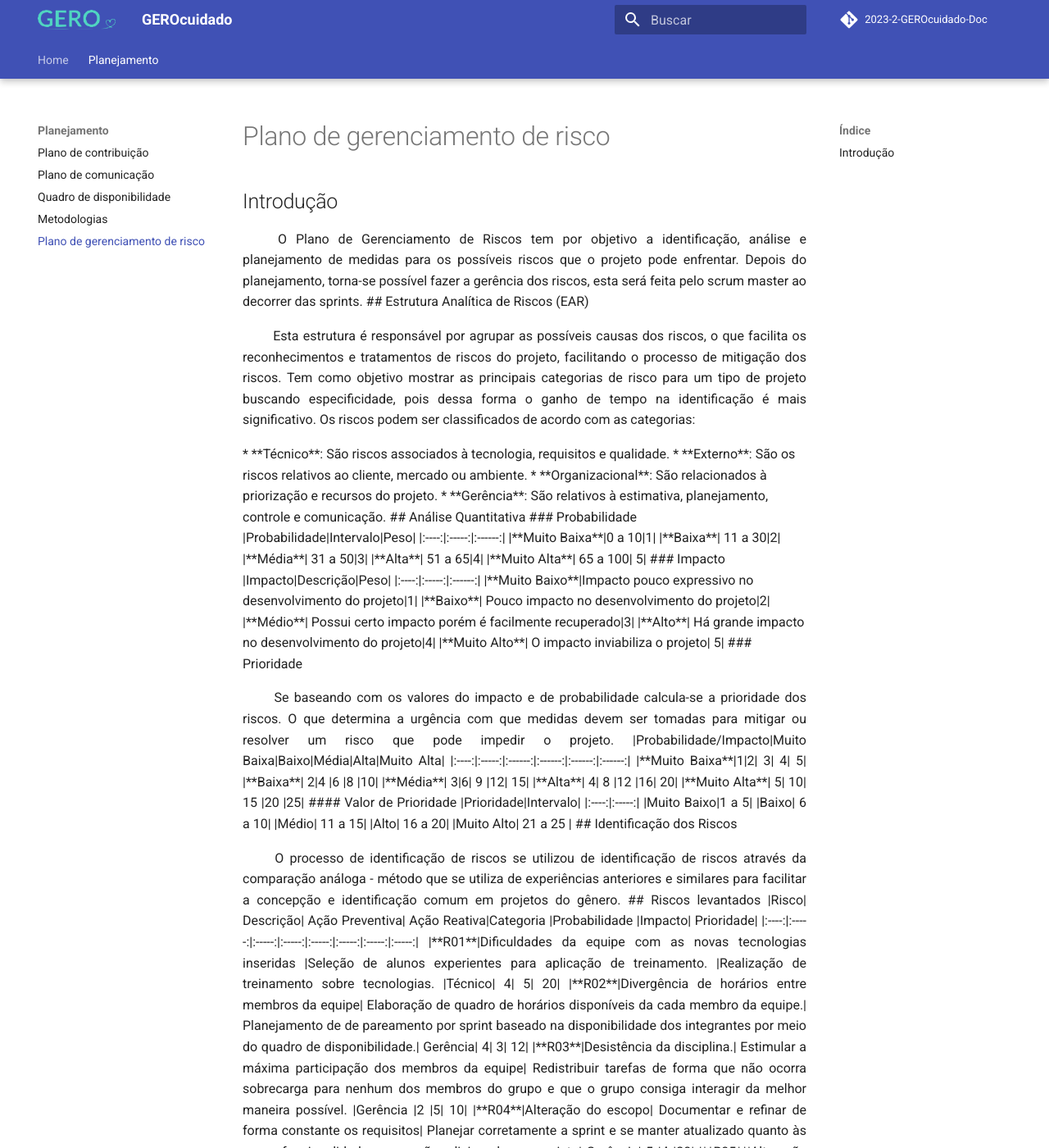
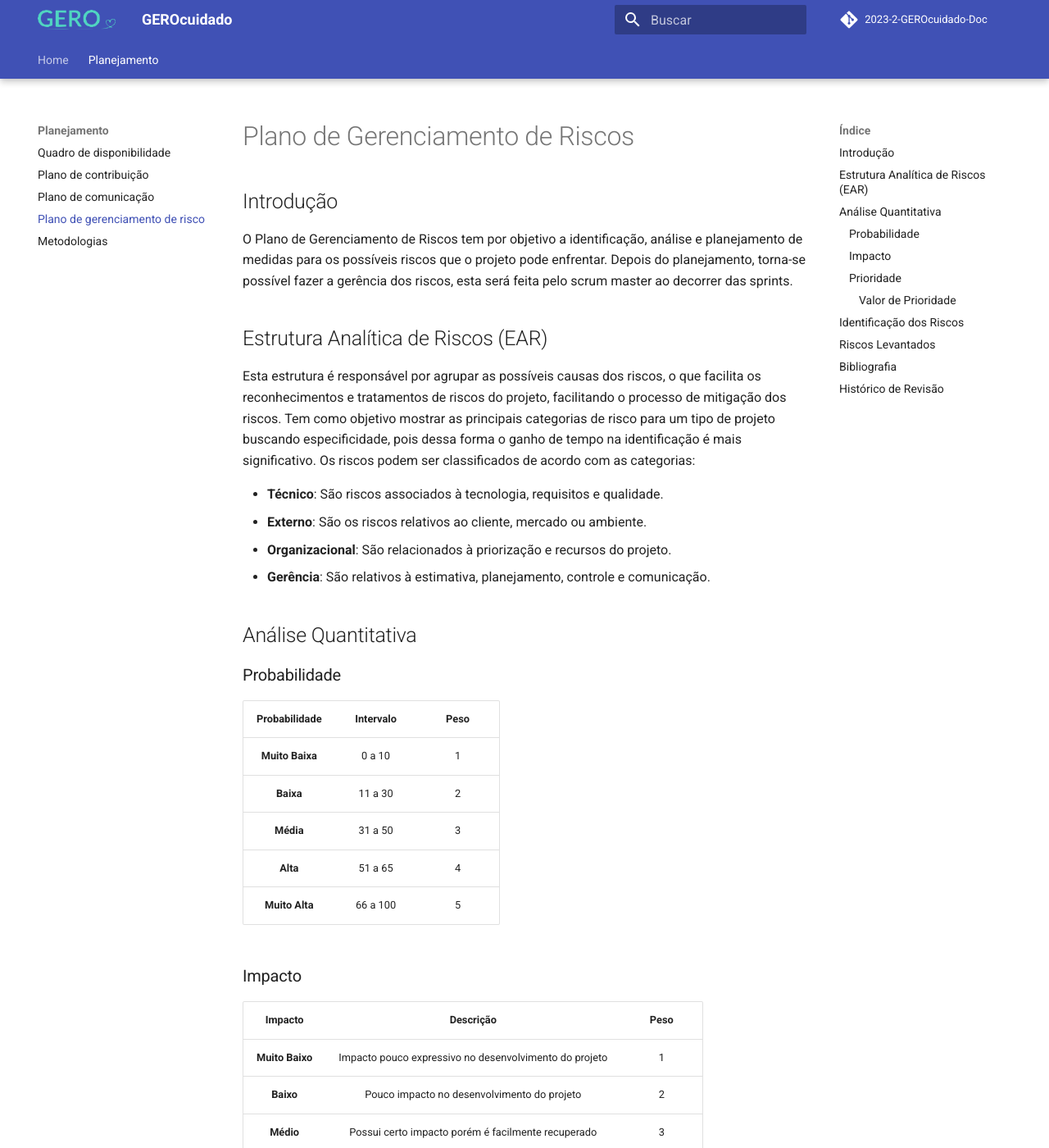
Before and after one commit to fga-eps-mds/2023-2-GEROcuidado-Doc, an MkDocs documentation site: the page built from docs/planejamento/gerenciamento_de_riscos.md, in a window 1280 px wide and 1400 px high. Shown: the whole window at 82% size. Built offline with MkDocs 1.6.1 and Material for MkDocs 9.7.7, drawn with Linux system fonts in a browser that asks for light colours; comment, search, counter and statistics services are not loaded; some of the changed text lies outside the part shown.

Commit message:
Corrige a pagina de gerenciamento de risco

```diff
--- a/docs/planejamento/gerenciamento_de_riscos.md
+++ b/docs/planejamento/gerenciamento_de_riscos.md
@@ -1,9 +1,12 @@
+# Plano de Gerenciamento de Riscos
+
 ## Introdução
-<p align="justify"> &emsp;&emsp; O Plano de Gerenciamento de Riscos tem por objetivo a identificação, análise e planejamento de medidas para os possíveis riscos que o projeto pode enfrentar. Depois do planejamento, torna-se possível fazer a gerência dos riscos, esta será feita pelo scrum master ao decorrer das sprints.
+
+O Plano de Gerenciamento de Riscos tem por objetivo a identificação, análise e planejamento de medidas para os possíveis riscos que o projeto pode enfrentar. Depois do planejamento, torna-se possível fazer a gerência dos riscos, esta será feita pelo scrum master ao decorrer das sprints.
 
 ## Estrutura Analítica de Riscos (EAR)
 
-<p align="justify"> &emsp;&emsp; Esta estrutura é responsável por agrupar as possíveis causas dos riscos, o que facilita os reconhecimentos e tratamentos  de riscos do projeto, facilitando o processo de mitigação dos riscos. Tem como objetivo mostrar as principais categorias de risco para um tipo de projeto buscando especificidade, pois dessa forma o ganho de tempo na identificação é mais significativo. Os riscos podem ser classificados de acordo com as categorias: </p>
+Esta estrutura é responsável por agrupar as possíveis causas dos riscos, o que facilita os reconhecimentos e tratamentos de riscos do projeto, facilitando o processo de mitigação dos riscos. Tem como objetivo mostrar as principais categorias de risco para um tipo de projeto buscando especificidade, pois dessa forma o ganho de tempo na identificação é mais significativo. Os riscos podem ser classificados de acordo com as categorias:
 
 * **Técnico**: São riscos associados à tecnologia, requisitos e qualidade.
 * **Externo**: São os riscos relativos ao cliente, mercado ou ambiente.
@@ -14,75 +17,76 @@
 
 ### Probabilidade
 
-|Probabilidade|Intervalo|Peso|
-|:----:|:-----:|:------:|
-|**Muito Baixa**|0 a 10|1|
-|**Baixa**| 11 a 30|2|
-|**Média**| 31 a 50|3|
-|**Alta**| 51 a 65|4|
-|**Muito Alta**| 65 a 100| 5|
+| Probabilidade | Intervalo | Peso |
+|:-------------:|:---------:|:----:|
+| **Muito Baixa** | 0 a 10 | 1 |
+| **Baixa** | 11 a 30 | 2 |
+| **Média** | 31 a 50 | 3 |
+| **Alta** | 51 a 65 | 4 |
+| **Muito Alta** | 66 a 100 | 5 |
 
 ### Impacto
 
-|Impacto|Descrição|Peso|
-|:----:|:-----:|:------:|
-|**Muito Baixo**|Impacto pouco expressivo no desenvolvimento do projeto|1|
-|**Baixo**| Pouco impacto no desenvolvimento do projeto|2|
-|**Médio**| Possui certo impacto porém é facilmente recuperado|3|
-|**Alto**| Há grande impacto no desenvolvimento do projeto|4|
-|**Muito Alto**| O impacto inviabiliza o projeto| 5|
+| Impacto | Descrição | Peso |
+|:-------:|:---------:|:----:|
+| **Muito Baixo** | Impacto pouco expressivo no desenvolvimento do projeto | 1 |
+| **Baixo** | Pouco impacto no desenvolvimento do projeto | 2 |
+| **Médio** | Possui certo impacto porém é facilmente recuperado | 3 |
+| **Alto** | Há grande impacto no desenvolvimento do projeto | 4 |
+| **Muito Alto** | O impacto inviabiliza o projeto | 5 |
 
 ### Prioridade
 
-<p align="justify"> &emsp;&emsp; Se baseando com os valores do impacto e de probabilidade calcula-se a prioridade dos riscos. O que determina a urgência com que medidas devem ser tomadas para mitigar ou resolver um risco que pode impedir o projeto.
+Se baseando com os valores do impacto e de probabilidade calcula-se a prioridade dos riscos. O que determina a urgência com que medidas devem ser tomadas para mitigar ou resolver um risco que pode impedir o projeto.
 
-|Probabilidade/Impacto|Muito Baixa|Baixo|Média|Alta|Muito Alta|
-|:----:|:-----:|:------:|:------:|:------:|:------:|
-|**Muito Baixa**|1|2|	3|	4|	5|
-|**Baixa**| 2|4	|6	|8	|10|
-|**Média**| 3|6|	9	|12|	15|
-|**Alta**| 4| 8	|12	|16|	20|
-|**Muito Alta**| 5| 	10|	15	|20	|25|
+| Probabilidade/Impacto | Muito Baixa | Baixo | Média | Alta | Muito Alta |
+|:---------------------:|:-----------:|:-----:|:-----:|:---:|:---------:|
+| **Muito Baixa** | 1 | 2 | 3 | 4 | 5 |
+| **Baixa** | 2 | 4 | 6 | 8 | 10 |
+| **Média** | 3 | 6 | 9 | 12 | 15 |
+| **Alta** | 4 | 8 | 12 | 16 | 20 |
+| **Muito Alta** | 5 | 10 | 15 | 20 | 25 |
 
 #### Valor de Prioridade
 
-|Prioridade|Intervalo|
-|:----:|:-----:|
-|Muito Baixo|1 a 5|
-|Baixo| 6 a 10|
-|Médio| 11  a 15|
-|Alto| 16 a 20|
-|Muito Alto| 21 a 25 |
+| Prioridade | Intervalo |
+|:----------:|:---------:|
+| Muito Baixo | 1 a 5 |
+| Baixo | 6 a 10 |
+| Médio | 11 a 15 |
+| Alto | 16 a 20 |
+| Muito Alto | 21 a 25 |
 
 ## Identificação dos Riscos
-<p align="justify"> &emsp;&emsp; O processo de identificação de riscos se utilizou de identificação de riscos através da comparação análoga - método que se utiliza de experiências anteriores e similares para facilitar a concepção e identificação comum em projetos do gênero.
 
-## Riscos levantados
+O processo de identificação de riscos se utilizou de identificação de riscos através da comparação análoga - método que se utiliza de experiências anteriores e similares para facilitar a concepção e identificação comum em projetos do gênero.
 
-|Risco| Descrição|	Ação Preventiva|	Ação Reativa|Categoria	|Probabilidade	|Impacto|	Prioridade|
-|:----:|:-----:|:-----:|:-----:|:-----:|:-----:|:-----:|:-----:|
-|**R01**|Dificuldades da equipe com as novas tecnologias inseridas	|Seleção de alunos experientes para aplicação de treinamento.	|Realização de treinamento sobre tecnologias.	|Técnico|	4|	5|	20|
-|**R02**|Divergência de horários entre membros da equipe|	Elaboração de quadro de horários disponíveis da cada membro da equipe.|	Planejamento de de pareamento por sprint baseado na disponibilidade dos integrantes por meio do quadro de disponibilidade.|	Gerência|	4|	3|	12|
-|**R03**|Desistência da disciplina.|	Estimular a máxima participação dos membros da equipe|	Redistribuir tarefas de forma que não ocorra sobrecarga para nenhum dos membros do grupo e que o grupo consiga interagir da melhor maneira possível.	|Gerência	|2	|5|	10|
-|**R04**|Alteração do escopo|	Documentar e refinar de forma constante os requisitos|	Planejar corretamente a sprint e se manter atualizado quanto às novas funcionalidades que serão adicionadas ao projeto|	Gerência|	5	|4	|20|
-|**R05**|Alteração das tecnologias	|Definir de forma concisa o escopo do projeto	|Planejar corretamente a sprint e se manter atualizado quanto às novas funcionalidades que serão adicionadas ao projeto	|Técnico	|4	|5	|20|
-|**R06**|Presença dos membros durante Daily e Reuniões de planejamento	|Definir datas, horários e locais que sejam acessíveis a todos.|	Manter o time sempre alinhado quanto às decisões tomadas.|	Gerência|	4|	3	|12|
-|**R07**|Falta de cliente real|	Utilização de ferramentas que ajudem a levantar requisitos|	Utilização de dados levantados por usuários que sejam o público alvo do projeto.|	Externo	|5|	2	|10|
-|**R08**|Dependência entre as atividades	|Priorização das atividades	|Planejar Sprints de forma a evitar o excesso de dependências entras as issues|	Organizacional	|3|	3|	9|
-|**R09**|Baixa produtividade dos integrantes do grupo	|Motivação da equipe quanto a criação do projeto através de reuniões constantes|	Aplicação de atividades de Gamificação e lúdicas do projeto para reintegração de membros desmotivados	|Gerência|	3|	5|	15|
-|**R10**|Dificuldade de comunicação entre os membros do grupo	|Elaborar e seguir plano de comunicações|	Reuniões presenciais com a equipe para tomada de decisões	|Gerência	|3|	4|	12|
-|**R11**|Conflito entre EPS/MDS e outras disciplinas	|Realizar a validação de disponibilidade entre os membros de EPS e MDS|	Menor atribuição de tarefas para membros com disciplinas conflitantes	|Gerência	|5|	4|	20|
+## Riscos Levantados
+
+|Risco| Descrição | Ação Preventiva | Ação Reativa | Categoria | Probabilidade | Impacto | Prioridade |
+|:---:|:---------:|:--------------:|:-----------:|:---------:|:-------------:|:-------:|:----------:|
+| **R01** | Dificuldades da equipe com as novas tecnologias inseridas | Seleção de alunos experientes para aplicação de treinamento. | Realização de treinamento sobre tecnologias. | Técnico | 4 | 5 | 20 |
+| **R02** | Divergência de horários entre membros da equipe | Elaboração de quadro de horários disponíveis da cada membro da equipe. | Planejamento de pareamento por sprint baseado na disponibilidade dos integrantes por meio do quadro de disponibilidade. | Gerência | 4 | 3 | 12 |
+| **R03** | Desistência da disciplina. | Estimular a máxima participação dos membros da equipe | Redistribuir tarefas de forma que não ocorra sobrecarga para nenhum dos membros do grupo e que o grupo consiga interagir da melhor maneira possível. | Gerência | 2 | 5 | 10 |
+| **R04** | Alteração do escopo | Documentar e refinar de forma constante os requisitos | Planejar corretamente a sprint e se manter atualizado quanto às novas funcionalidades que serão adicionadas ao projeto | Gerência | 5 | 4 | 20 |
+| **R05** | Alteração das tecnologias | Definir de forma concisa o escopo do projeto | Planejar corretamente a sprint e se manter atualizado quanto às novas funcionalidades que serão adicionadas ao projeto | Técnico | 4 | 5 | 20 |
+| **R06** | Presença dos membros durante Daily e Reuniões de planejamento | Definir datas, horários e locais que sejam acessíveis a todos. | Manter o time sempre alinhado quanto às decisões tomadas. | Gerência | 4 | 3 | 12 |
+| **R07** | Falta de cliente real | Utilização de ferramentas que ajudem a levantar requisitos | Utilização de dados levantados por usuários que sejam o público alvo do projeto. | Externo | 5 | 2 | 10 |
+| **R08** | Dependência entre as atividades | Priorização das atividades | Planejar Sprints de forma a evitar o excesso de dependências entre as issues | Organizacional | 3 | 3 | 9 |
+| **R09** | Baixa produtividade dos integrantes do grupo | Motivação da equipe quanto à criação do projeto através de reuniões constantes | Aplicação de atividades de Gamificação e lúdicas do projeto para reintegração de membros desmotivados | Gerência | 3 | 5 | 15 |
+| **R10** | Dificuldade de comunicação entre os membros do grupo | Elaborar e seguir plano de comunicações | Reuniões presenciais com a equipe para tomada de decisões | Gerência | 3 | 4 | 12 |
+| **R11** | Conflito entre EPS/MDS e outras disciplinas | Realizar a validação de disponibilidade entre os membros de EPS e MDS | Menor atribuição de tarefas para membros com disciplinas conflitantes | Gerência | 5 | 4 | 20 |
 
 ## Bibliografia
 
-* RODRIGUES, Eli. EAR para projetos de software. Disponível em https://www.elirodrigues.com/2013/09/21/gerenciamento-de-riscos-ear-para-projetos-de-software/. Acesso em 30 set 2019.
+* RODRIGUES, Eli. EAR para projetos de software. [Link](https://www.elirodrigues.com/2013/09/21/gerenciamento-de-riscos-ear-para-projetos-de-software/). Acesso em 30 set 2019.
 
-* SIQUEIRA, Lucas; OLIVEIRA, Caio. Plano de Gerenciamento de Riscos do grupo +Monitoria. Disponível em: <https://fga-eps-mds.github.io/2019.1-MaisMonitoria/docs/plano-riscos>. Acesso em 30 set 2019.
+* SIQUEIRA, Lucas; OLIVEIRA, Caio. Plano de Gerenciamento de Riscos do grupo +Monitoria. Disponível em: [Link](https://fga-eps-mds.github.io/2019.1-MaisMonitoria/docs/plano-riscos). Acesso em 30 set 2019.
 
-* JOÃO, Lucas. Plano de Gerenciamento de Riscos do grupo ArBC. Disponível em: https://github.com/fga-eps-mds/2019.2-ArBC/blob/develop/docs/Plano-Gerenciamento-Riscos.md. Acesso em 09 jul 2022.
+* JOÃO, Lucas. Plano de Gerenciamento de Riscos do grupo ArBC. Disponível em: [Link](https://github.com/fga-eps-mds/2019.2-ArBC/blob/develop/docs/Plano-Gerenciamento-Riscos.md). Acesso em 09 jul 2022.
 
 ## Histórico de Revisão
 
-| Versão | Data       | Descrição | Autores |
-| ------ | ---------- | --------- | ------- |
-| 1.0    | 07/09/2023 | Abertura do documento | Pedro Cella |
+| Versão | Data       | Descrição                 | Autores    |
+| ------ | ---------- | ------------------------- | ---------- |
+| 1.0    | 07/09/2023 | Abertura do documento     | Pedro Cella |
--- a/mkdocs.yml
+++ b/mkdocs.yml
@@ -44,11 +44,11 @@ extra_css:
 nav:
   - Home: index.md
   - Planejamento:
+    - Quadro de disponibilidade: planejamento/quadro_de_disponibilidade.md
     - Plano de contribuição: planejamento/plano_de_contribuicao.md
     - Plano de comunicação: planejamento/plano_de_comunicacao.md
-    - Quadro de disponibilidade: planejamento/quadro_de_disponibilidade.md
+    - Plano de gerenciamento de risco: planejamento/gerenciamento_de_riscos.md
     - Metodologias: planejamento/metodologia.md
-    - Plano de gerenciamento de risco: planejamento/gerenciamento_de_riscos.md
 
 
 
```
